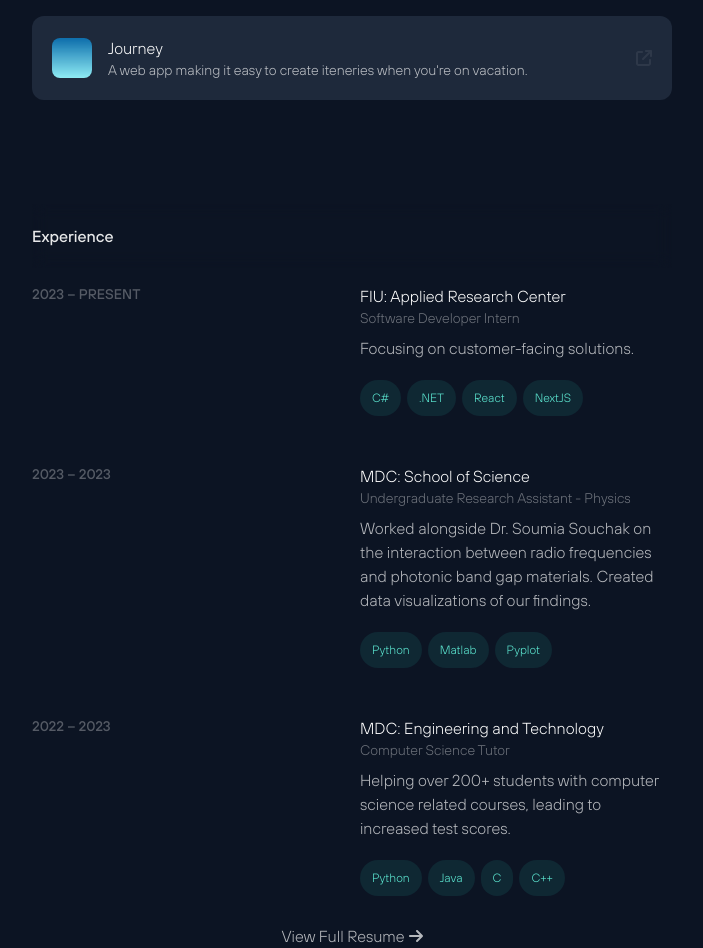
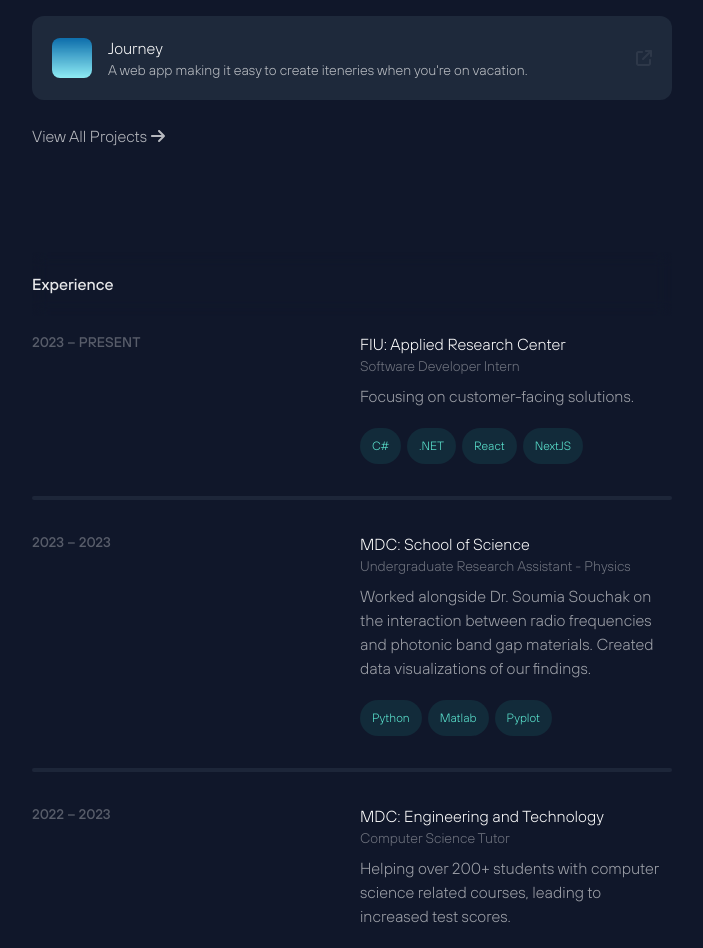
Before and after one commit to amichaeel/anthonymham, a Next.js app: page / in a window 1280 px wide. Shown: the part 724-1672 px from the top of the page, without its empty margins (288-991 px from the left). Built offline with nearby package versions, Linux system fonts and the light colour scheme.

Commit message:
cursor spotlight, experience dividors, link relocation and addition

```diff
--- a/pages/globals.css
+++ b/pages/globals.css
@@ -32,13 +32,17 @@
 
 :root {
   --foreground-rgb: 0, 0, 0;
-  /* --background-start-rgb: 214, 219, 220;
-  --background-end-rgb: 255, 255, 255; */
 }
 
 
 body {
   color: rgb(var(--foreground-rgb));
-  background: rgb(12, 20, 35);
+  background: rgb(16, 23, 42);
   font-family: 'Hoves', sans-serif;
 }
+
+.spotlight {
+  background-image: radial-gradient(600px at var(--x, 500px) var(--y, 100px),
+      rgba(29, 79, 216, 0.071),
+      transparent 80%)
+}
--- a/pages/index.js
+++ b/pages/index.js
@@ -1,4 +1,4 @@
-import React, { useEffect, useState } from "react"
+import React, { useDebugValue, useEffect, useRef, useState } from "react"
 import { Link, Button, Element, Events, animateScroll as scroll, scrollSpy } from "react-scroll"
 import { FontAwesomeIcon } from "@fortawesome/react-fontawesome"
 import { faArrowRight, faArrowUpRightDots, faArrowUpRightFromSquare, faClock, faEnvelope } from "@fortawesome/free-solid-svg-icons"
@@ -7,6 +7,20 @@ import Image from "next/image"
 
 export default function Home() {
   const [isBouncing, setIsBouncing] = useState(false)
+  const spotlightRef = useRef(null);
+
+  useEffect(() => {
+    const updateMousePosition = (e) => {
+      const { pageX, pageY } = e;
+      spotlightRef.current.style.setProperty("--x", `${pageX}px`);
+      spotlightRef.current.style.setProperty("--y", `${pageY}px`);
+    }
+
+    window.addEventListener("mousemove", updateMousePosition);
+    return () => {
+      window.removeEventListener("mousemove", updateMousePosition)
+    }
+  }, [])
 
   const handleBounce = () => {
     setIsBouncing(true)
@@ -14,6 +28,7 @@ export default function Home() {
   }
 
   return (
+    <div ref={spotlightRef} className="spotlight">
       <main className="max-w-2xl mx-auto">
         <header className="flex justify-between pt-16 pb-16 px-4">
           <h1 className="text-base font-semibold text-white">ah</h1>
@@ -82,7 +97,13 @@ export default function Home() {
                   </div>
                 </div>
               </div>
+            </div>
 
+            <div className="flex justify-start mt-6">
+              <a className="text-white/70 justify-self-end group hover:text-teal-300" href="/projects">
+                View All Projects
+                <FontAwesomeIcon className="ml-1 group-hover:translate-x-2 transition-all duration-300" icon={faArrowRight} />
+              </a>
             </div>
           </section>
 
@@ -98,7 +119,7 @@ export default function Home() {
                 <div className="flex flex-col">
                   <span className="text-white group-hover/experience:text-teal-200 ">FIU: Applied Research Center</span>
                   <span className="text-white/40 text-sm">Software Developer Intern</span>
-                <p className="mt-2 text-white/70 text-md">Focusing on customer-facing solutions.</p>
+                  <p className="mt-2 text-white/60">Focusing on customer-facing solutions.</p>
 
                   <div className="flex flex-wrap mt-3">
                     <div className="flex items-center bg-teal-400/10 hover:bg-teal-400/20 transition-all text-teal-300 text-xs w-min px-3 py-2 leading-5 rounded-full mr-1.5 mt-2">C#</div>
@@ -109,12 +130,14 @@ export default function Home() {
                 </div>
               </div>
 
+              <div className="w-full bg-slate-400/10 rounded-3xl h-1 z-23"></div>
+
               <div className="grid grid-cols-2 gap-4 group/experience transition-all duration-300 rounded-xl cursor-pointer group group-hover:opacity-40 group-hover:hover:opacity-100 hover:bg-slate-600/10 py-4">
                 <span className="text-white/30 text-sm uppercase font-semibold group-hover/experience:translate-x-3 transition-all duration-300">2023 -- 2023 <FontAwesomeIcon icon={faClock} className="ml-2 opacity-0 group-hover/experience:opacity-100 transition-all duration-300" /></span>
                 <div className="flex flex-col">
                   <span className="text-white group-hover/experience:text-teal-200">MDC: School of Science</span>
                   <span className="text-white/40 text-sm">Undergraduate Research Assistant - Physics</span>
-                <p className="mt-2 text-white/70 text-md">Worked alongside Dr. Soumia Souchak on the interaction between radio frequencies and photonic band gap materials. Created data visualizations of our findings.</p>
+                  <p className="mt-2 text-white/60">Worked alongside Dr. Soumia Souchak on the interaction between radio frequencies and photonic band gap materials. Created data visualizations of our findings.</p>
 
                   <div className="flex flex-wrap mt-3">
                     <div className="flex items-center bg-teal-400/10 hover:bg-teal-400/20 transition-all text-teal-300 text-xs w-min px-3 py-2 leading-5 rounded-full mr-1.5 mt-2">Python</div>
@@ -125,12 +148,14 @@ export default function Home() {
                 </div>
               </div>
 
+              <div className="w-full bg-slate-400/10 rounded-3xl h-1 z-23"></div>
+
               <div className="grid grid-cols-2 gap-4 group/experience transition-all duration-300 rounded-xl cursor-pointer group-hover:opacity-40 group-hover:hover:opacity-100 hover:bg-slate-600/10 py-4">
                 <span className="text-white/30 text-sm uppercase font-semibold group-hover/experience:translate-x-3 transition-all duration-300">2022 -- 2023 <FontAwesomeIcon icon={faClock} className="ml-2 opacity-0 group-hover/experience:opacity-100 transition-all duration-300" /></span>
                 <div className="flex flex-col">
                   <span className="text-white group-hover/experience:text-teal-200">MDC: Engineering and Technology</span>
                   <span className="text-white/40 text-sm">Computer Science Tutor</span>
-                <p className="mt-2 text-white/70 text-md">Helping over 200+ students with computer science related courses, leading to increased test scores.</p>
+                  <p className="mt-2 text-white/60 ">Helping over 200+ students with computer science related courses, leading to increased test scores.</p>
 
                   <div className="flex flex-wrap mt-3">
                     <div className="flex items-center bg-teal-400/10 hover:bg-teal-400/20 transition-all text-teal-300 text-xs w-min px-3 py-2 leading-5 rounded-full mr-1.5 mt-2">Python</div>
@@ -140,9 +165,10 @@ export default function Home() {
                   </div>
                 </div>
               </div>
+              <div className="w-full bg-slate-400/10 rounded-3xl h-1 z-23"></div>
             </div>
 
-          <div className="flex justify-center mt-3">
+            <div className="flex justify-start mt-6">
               <a className="text-white/70 justify-self-end group hover:text-teal-300" href="/resume.pdf" target="_blank">
                 View Full Resume
                 <FontAwesomeIcon className="ml-1 group-hover:translate-x-2 transition-all duration-300" icon={faArrowRight} />
@@ -188,5 +214,6 @@ export default function Home() {
           </section>
         </main>
       </main>
+    </div>
   )
 }
```
Lines whose indentation alone changed are shown as unchanged.
